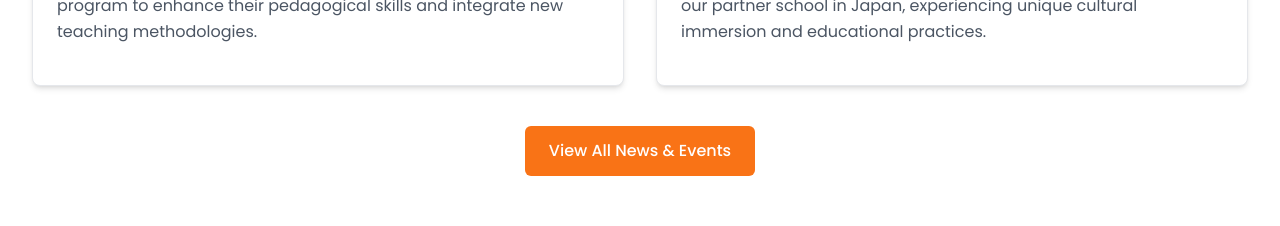
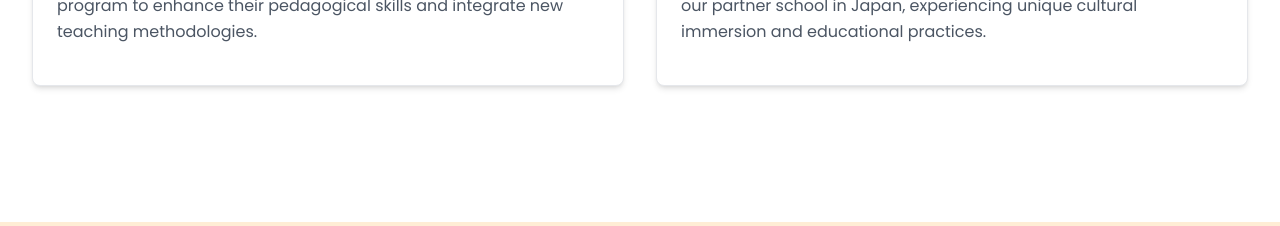
Before and after one commit to rohanrmg24/nsshssadoorwebsite, a React (Vite) app: page / in a window 1280 px wide. Shown: the part 8580-8806 px from the top of the page. Built offline with nearby package versions, Linux system fonts and the light colour scheme.

Commit message:
Visual edit in Lovable
Edited UI in Lovable

```diff
--- a/src/components/Events.tsx
+++ b/src/components/Events.tsx
@@ -163,9 +163,7 @@ const Events = () => {
           </div>
 
           <div className="text-center mt-10">
-            <a href="#" className="inline-block bg-primary hover:bg-accent-red text-white font-medium px-6 py-3 rounded-md transition-colors">
-              View All News & Events
-            </a>
+
           </div>
         </div>
       </div>
```
